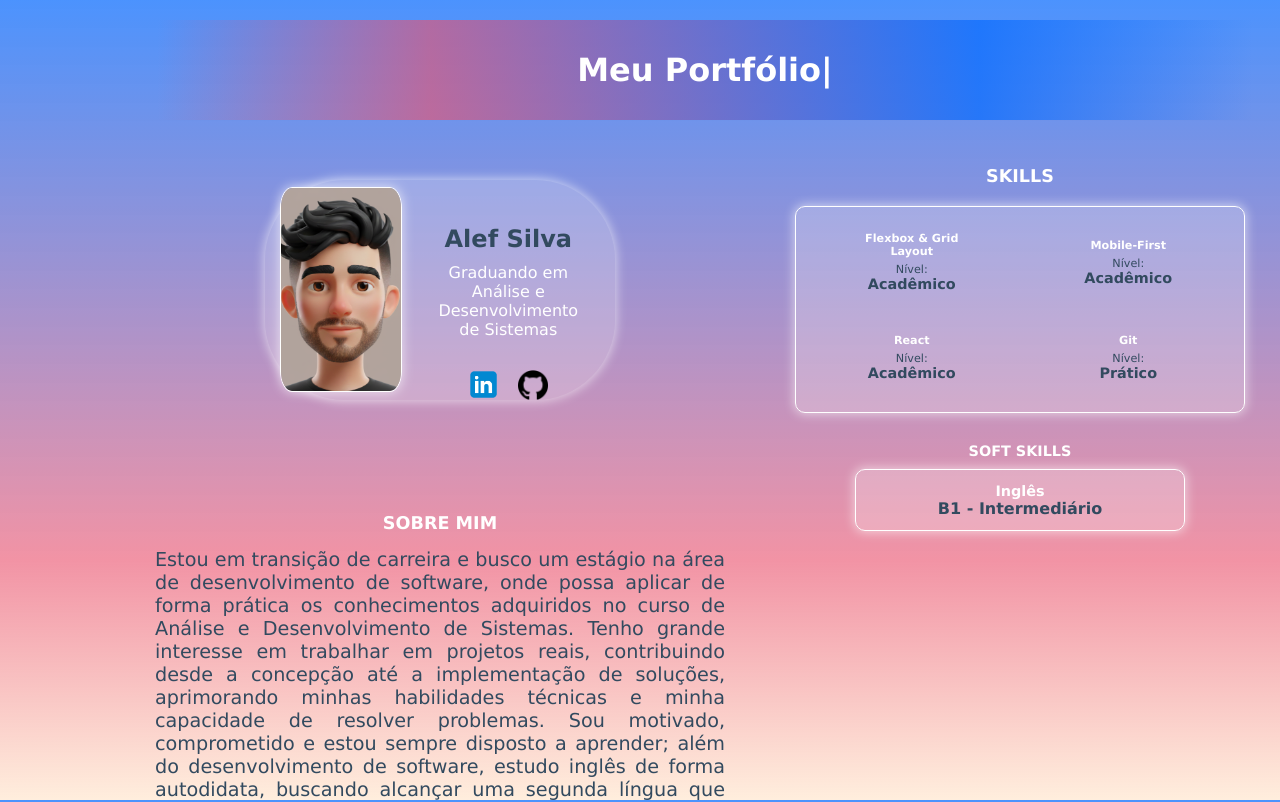
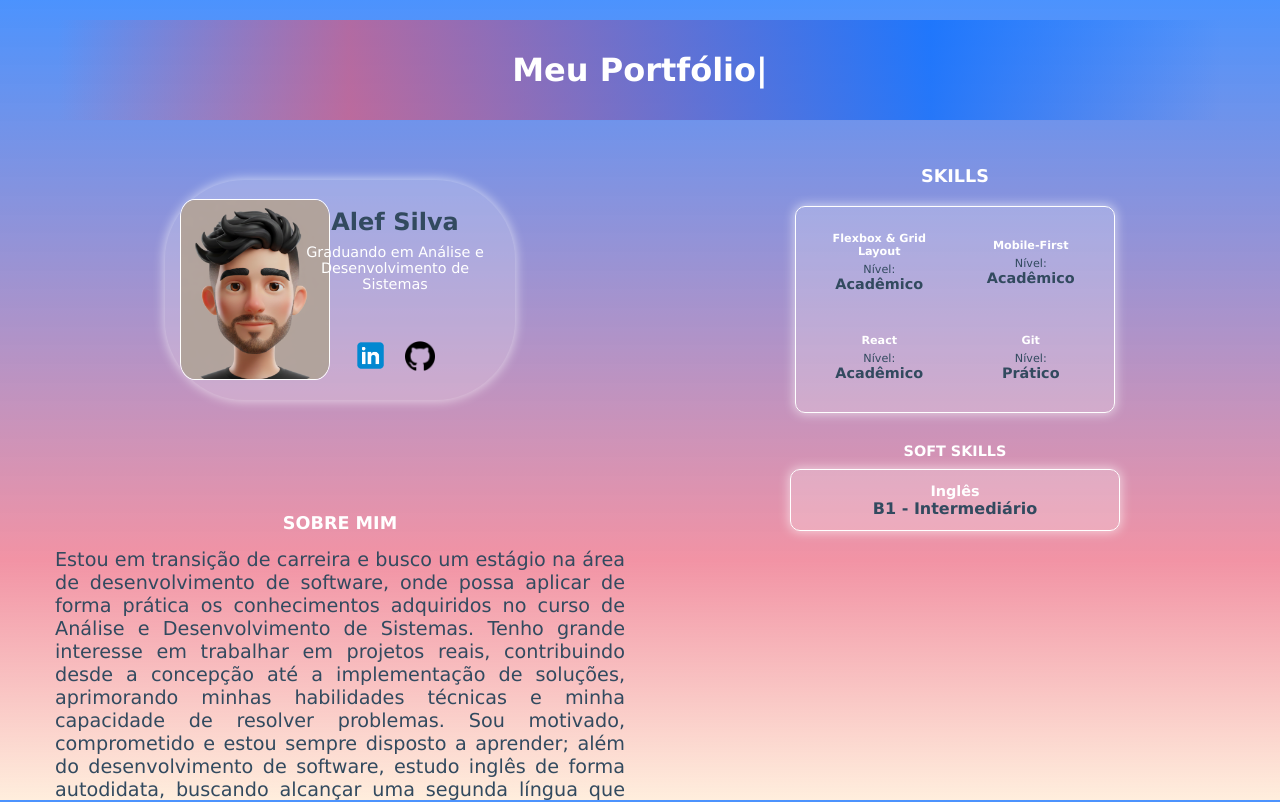
Before and after one commit to AlefSillva/mobile-first-portfolio, a React (Vite) app: page / in a window 1280 px wide. Shown: the top 802 px of the page. Built offline with nearby package versions, Linux system fonts and the light colour scheme.

Commit message:
style: update max-width in App, SkillsSection, and SoftSkillSection for improved layout; adjust ProfileCard styles for better responsiveness

```diff
--- a/src/App.module.css
+++ b/src/App.module.css
@@ -41,7 +41,7 @@
 
 @media (min-width: 1024px) {
   .App {
-    max-width: 1000px;
+    max-width: 1200px;
     grid-template-columns: 1fr 1fr;
     grid-template-areas:
       "header header"
--- a/src/components/profileCard/ProfileCard.jsx
+++ b/src/components/profileCard/ProfileCard.jsx
@@ -21,7 +21,8 @@ export default function ProfileCard({
       <div className={styles.profile_infoContainer}>
         <h2 className={styles.profile_name}>{name}</h2>
         <p className={styles.profile_description}>{description}</p>
-        <div className={styles.profile_socials}>
+      </div>
+      <div className={styles.profile_socials}>
           <div className={styles.profile_linkedin}>
             <a
               href="https://www.linkedin.com/in/alefsilvasantos15/"
@@ -42,7 +43,6 @@ export default function ProfileCard({
             </a>
           </div>
         </div>
-      </div>
     </div>
   );
 }
--- a/src/components/profileCard/ProfileCard.module.css
+++ b/src/components/profileCard/ProfileCard.module.css
@@ -81,13 +81,13 @@
         min-width: unset;
         width: 250px;
         height: 300px;
-        gap: 25px;
+        gap: 15px;
         border-radius: 10px;
         padding: 15px 0px;
     }
 
     .profile_infoContainer {
-        width: 100%;
+        width: 65%;
         gap: 5px;
     }
 
@@ -102,13 +102,12 @@
     }
 
     .profile_name {
-        font-size: 1.2rem;
+        font-size: 1.1rem;
         text-align: center;
     }
 
     .profile_description {
-        font-size: 1rem;
-        line-height: 1.2rem;
+        font-size: var(--fontSize-titles-sections);
         text-align: center;
     }
 
@@ -139,14 +138,22 @@
 
 @media (min-width: 1024px) {
     .profileCard {
-        flex-direction: row;
+        display: grid;
+        grid-template-columns: 100px 1fr;
+        grid-template-rows: auto auto;
+        grid-template-areas:
+                "image info"
+                "image socials";
+        justify-items: start;
+        align-items: center;
         max-width: 600px;
         height: 350px;
-        gap: 15px;
         border-radius: 50px;
         height: 220px;
-        width: 450px;
-
+        width: 500px;
+        max-width: 100%;
+        gap: 0 100px;
+        padding: 20px 40px;
         opacity: 0;
         transform: translateY(40px);
         transition: all 0.6s ease-out;
@@ -164,10 +171,9 @@
     }
 
     .profile_imageContainer {
-        width: 280px;
-        height: 205px;
-        border: 1px thin solid #fff;
-        box-shadow: var(--cards-shadow);
+        grid-area: image;
+        width: 150px;
+        height: 95%;
     }
 
     .profile_imageContainer img {
@@ -178,11 +184,15 @@
     }
 
     .profile_infoContainer {
-        gap: 10px;
-        justify-content: space-around;
-        padding: 10px;
-        width: 400px;
-        height: 150px;
+        display: flex;
+        flex-direction: column;
+        align-items: center;
+        justify-content: center;
+        grid-area: info;
+        gap: 8px;
+        padding: 5px;
+        width: 200px;
+        height: auto;
     }
 
     .profile_name {
@@ -190,6 +200,7 @@
     }
 
     .profile_socials {
-        margin-top: 20px;
+        grid-area: socials;
+        width: 200px;
     }
 }
--- a/src/components/skillsSection/SkillsSection.module.css
+++ b/src/components/skillsSection/SkillsSection.module.css
@@ -52,8 +52,7 @@
 
 @media (min-width: 1024px) {
     .SkillsSection_container {
-        width: 500px;
-        max-width: 500px;
+        /* width: 400px; */
         height: auto;
         gap: 20px;
     }
--- a/src/components/softSkill/softSkill_section/SoftSkillSection.module.css
+++ b/src/components/softSkill/softSkill_section/SoftSkillSection.module.css
@@ -6,7 +6,7 @@
     gap: 10px;
     min-width: 330px;
     width: 100%;
-    max-width: 350px;
+    max-width: 400px;
 }
 
 .SoftSkillSection {
```
